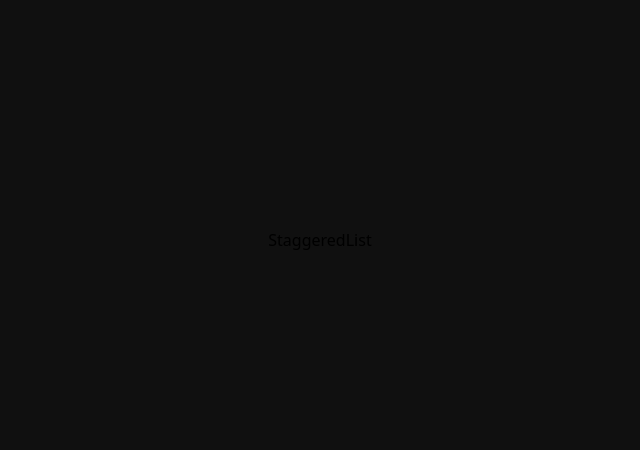
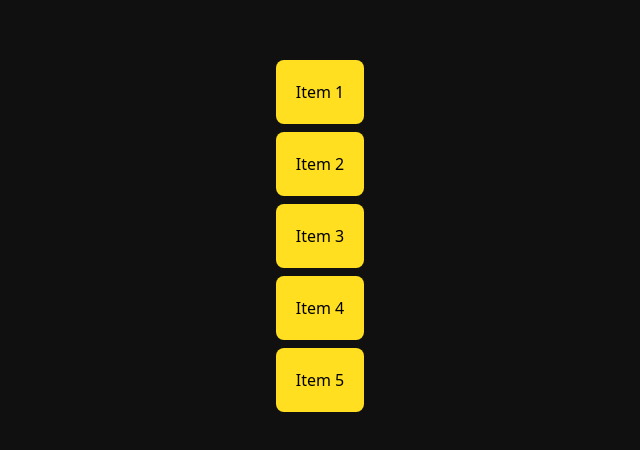
Before and after one commit to Tamalckb531/Learning-Motion, a Next.js app in the folder demos/: page / in a window 1280 px wide. Shown: the part 160-610 px from the top of the page, without its empty margins (320-960 px from the left). Built offline with nearby package versions, Linux system fonts and the light colour scheme.

Commit message:
Staggered -> add Staggered List

```diff
--- a/demos/src/projects/Stagger/StaggeredList.tsx
+++ b/demos/src/projects/Stagger/StaggeredList.tsx
@@ -1,7 +1,31 @@
 import React from "react";
+import * as motion from "motion/react-client";
+
+const items = ["Item 1", "Item 2", "Item 3", "Item 4", "Item 5"];
+
+const staggerVar = {
+  hidden: { opacity: 0 },
+  visible: { opacity: 1 },
+};
 
 const StaggeredList = () => {
-  return <div>StaggeredList</div>;
+  return (
+    <motion.ul
+      initial="hidden"
+      animate="visible"
+      variants={{ visible: { transition: { staggerChildren: 0.3 } } }}
+    >
+      {items.map((item, index) => (
+        <motion.li
+          variants={staggerVar}
+          key={index}
+          className=" mb-2 p-5 bg-yellow-300 rounded-lg"
+        >
+          {item}
+        </motion.li>
+      ))}
+    </motion.ul>
+  );
 };
 
 export default StaggeredList;
```
